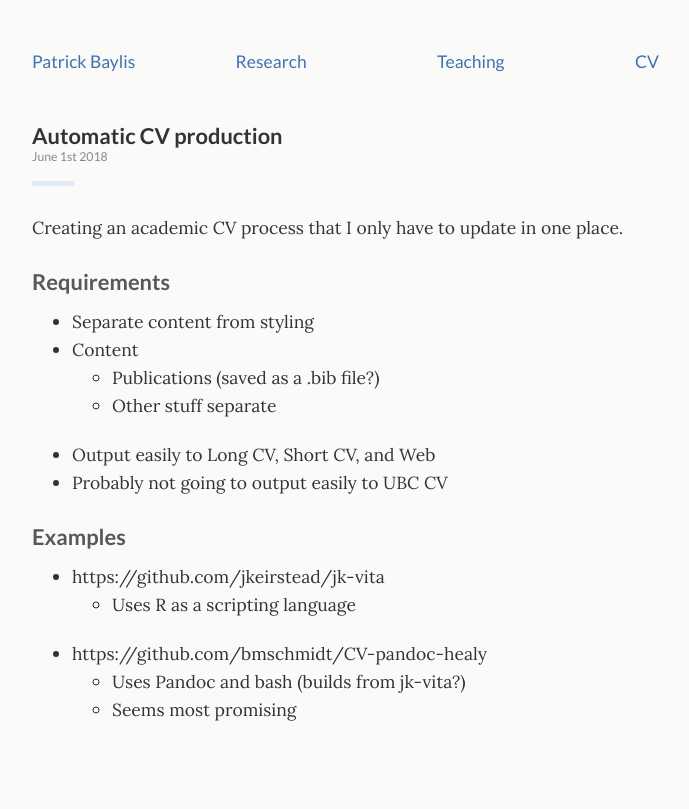
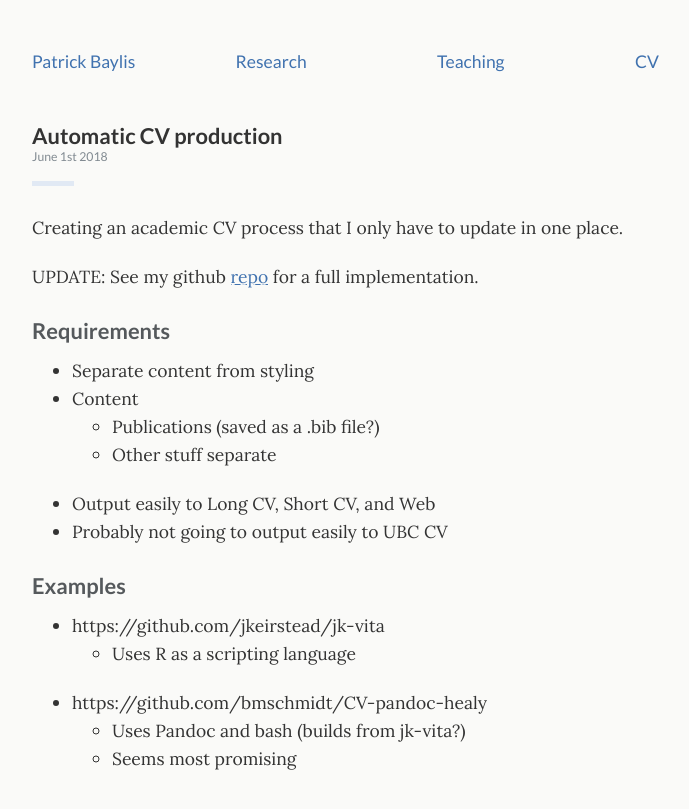
Before and after one commit to pbaylis/pbaylis.github.io, a Jekyll site: the page built from _posts/2018-06-01-autocv.md, in a window 1280 px wide. Shown: the top 809 px of the page, without its empty margins (262-951 px from the left). Built offline with Jekyll 4.4.1, drawn with Linux system fonts in a browser that asks for light colours.

Commit message:
autocv update with gh repo link

```diff
--- a/_posts/2018-06-01-autocv.md
+++ b/_posts/2018-06-01-autocv.md
@@ -6,6 +6,8 @@ categories:
 ---
 
 Creating an academic CV process that I only have to update in one place.
+
+UPDATE: See my github [repo](https://github.com/pbaylis/baylis-CV) for a full implementation.
 
 ### Requirements
 - Separate content from styling
```
